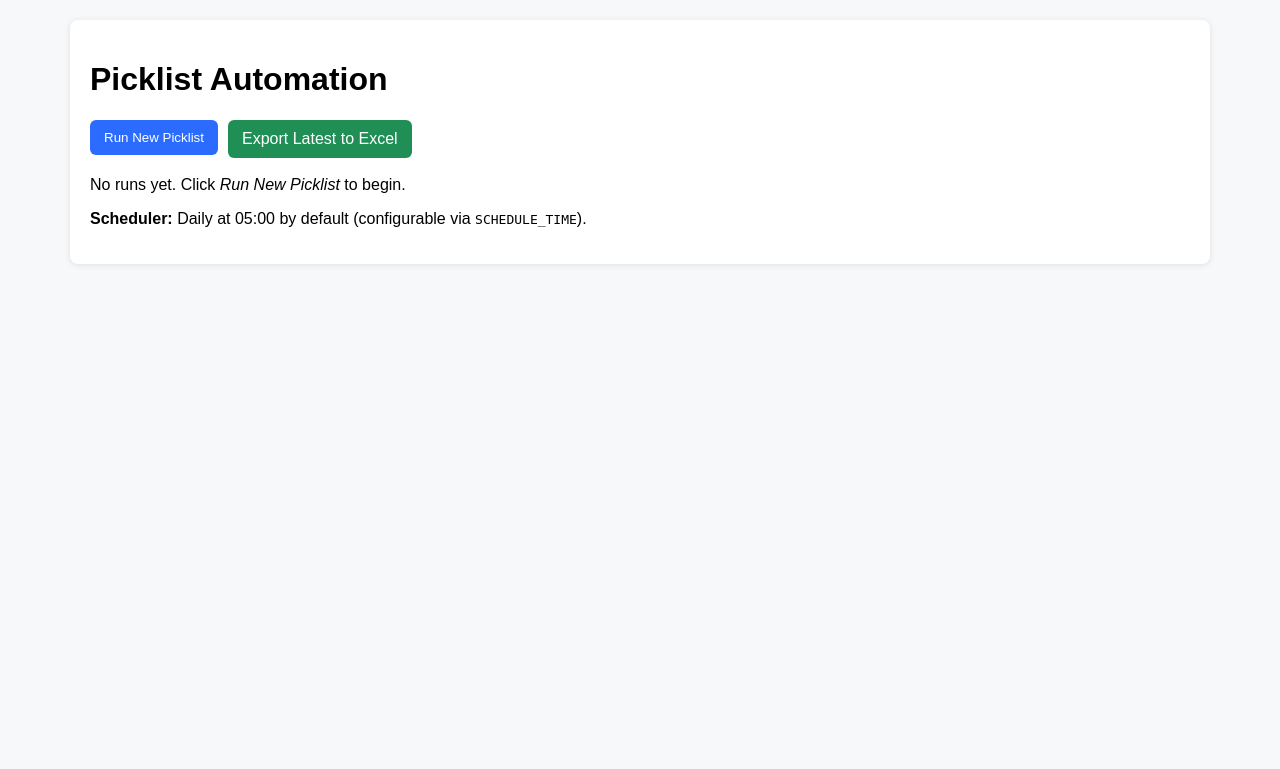
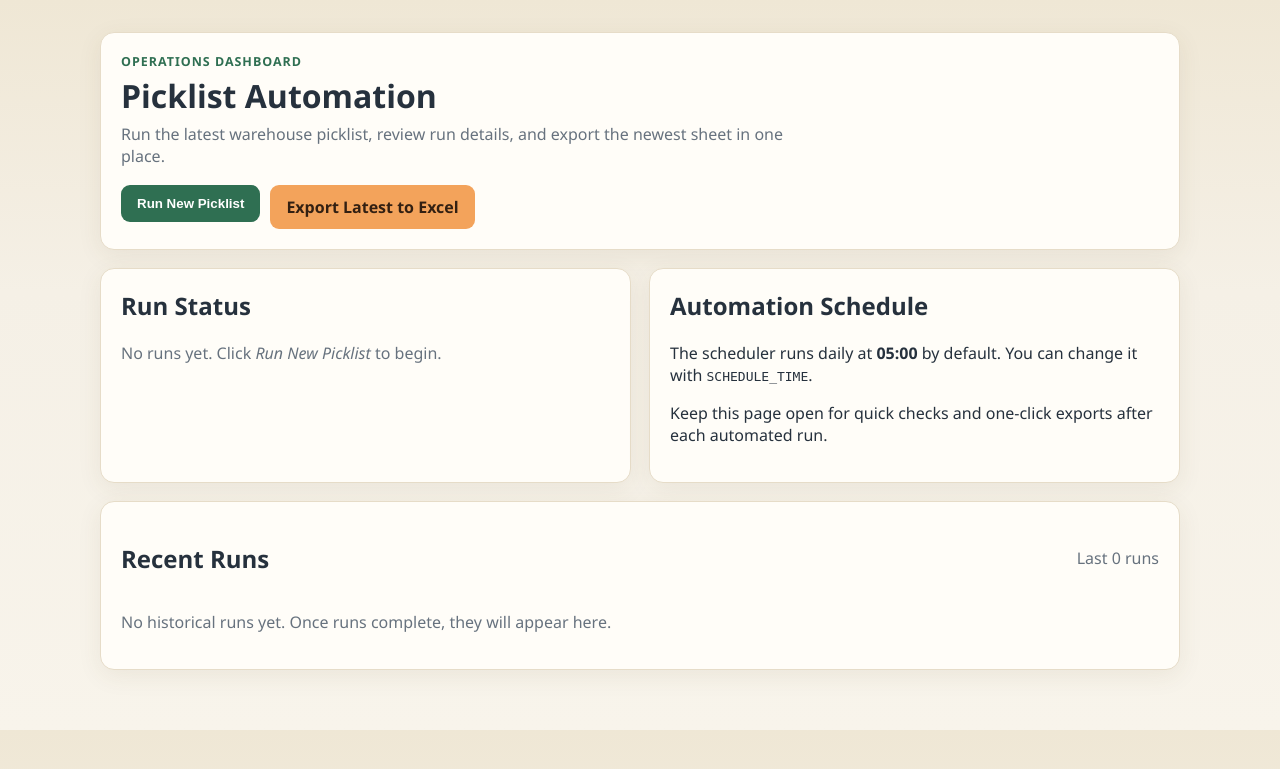
Before and after one commit to tylerwhitlock50/PicklistAutomation, a Flask app: template templates/index.html in a window 1280 px wide. Shown: the top 769 px of the page. Run offline with Flask 3, Linux system fonts and the light colour scheme; the template is opened without the code that fills it, so the values that code supplies are empty.

Commit message:
Add recent runs panel and sample picklist preview state

```diff
--- a/app.py
+++ b/app.py
@@ -209,6 +209,48 @@ def get_latest_run():
         return run, parsed_rows
 
 
+def get_recent_runs(limit: int = 10) -> list[sqlite3.Row]:
+    with get_sqlite_conn() as conn:
+        return conn.execute(
+            """
+            SELECT id, run_timestamp, status, row_count, error_message
+            FROM runs
+            ORDER BY id DESC
+            LIMIT ?
+            """,
+            (limit,),
+        ).fetchall()
+
+
+def get_dummy_picklist_rows() -> list[dict[str, str]]:
+    return [
+        {
+            "Order": "SO-10425",
+            "SKU": "LAMP-BASE-01",
+            "Description": "Desk Lamp Base",
+            "Location": "A1-03",
+            "Qty": "8",
+            "Priority": "High",
+        },
+        {
+            "Order": "SO-10426",
+            "SKU": "SHADE-IVY-08",
+            "Description": "Ivy Fabric Shade",
+            "Location": "B2-11",
+            "Qty": "4",
+            "Priority": "Medium",
+        },
+        {
+            "Order": "SO-10427",
+            "SKU": "BULB-WARM-60",
+            "Description": "Warm White Bulb 60W",
+            "Location": "C1-07",
+            "Qty": "12",
+            "Priority": "High",
+        },
+    ]
+
+
 def execute_picklist_run() -> Optional[Path]:
     try:
         df = fetch_picklist_from_mssql()
@@ -285,10 +327,22 @@ start_scheduler()
 @app.route("/")
 def index():
     latest_run, rows = get_latest_run()
+    using_dummy_data = False
+    if not rows:
+        rows = get_dummy_picklist_rows()
+        using_dummy_data = True
+
+    recent_runs = get_recent_runs()
     columns = list(rows[0].keys()) if rows else []
     next_run = get_next_scheduled_run()
     return render_template(
-        "index.html", latest_run=latest_run, rows=rows, columns=columns, next_run=next_run
+        "index.html",
+        latest_run=latest_run,
+        rows=rows,
+        columns=columns,
+        next_run=next_run,
+        recent_runs=recent_runs,
+        using_dummy_data=using_dummy_data,
     )
 
 
--- a/static/styles.css
+++ b/static/styles.css
@@ -1,58 +1,212 @@
+:root {
+  --bg: #f5f0e6;
+  --panel: #fffdf8;
+  --ink: #26313d;
+  --muted: #67727e;
+  --line: #e6dcc8;
+  --primary: #2f6f52;
+  --primary-hover: #275d45;
+  --secondary: #f3a35b;
+  --secondary-hover: #e5954e;
+  --success-bg: #dff2e7;
+  --error-bg: #fde4df;
+}
+
+* {
+  box-sizing: border-box;
+}
+
 body {
-  font-family: Arial, sans-serif;
   margin: 0;
-  background: #f7f8fa;
+  font-family: "Avenir Next", "Segoe UI", Arial, sans-serif;
+  color: var(--ink);
+  background: linear-gradient(180deg, #efe7d5 0%, var(--bg) 40%, #f8f4eb 100%);
 }
-.container {
-  max-width: 1100px;
-  margin: 20px auto;
-  background: #fff;
-  border-radius: 8px;
+
+.page-shell {
+  max-width: 1120px;
+  margin: 32px auto;
+  padding: 0 20px 28px;
+  display: grid;
+  gap: 18px;
+}
+
+.card {
+  background: var(--panel);
+  border: 1px solid var(--line);
+  border-radius: 14px;
   padding: 20px;
-  box-shadow: 0 1px 6px rgba(0, 0, 0, 0.1);
+  box-shadow: 0 6px 24px rgba(95, 75, 40, 0.08);
 }
+
+.hero h1 {
+  margin: 4px 0 6px;
+  font-size: 2rem;
+}
+
+.eyebrow {
+  margin: 0;
+  color: var(--primary);
+  font-size: 0.78rem;
+  letter-spacing: 0.08em;
+  font-weight: 700;
+  text-transform: uppercase;
+}
+
+.hero-copy {
+  margin: 0;
+  color: var(--muted);
+  max-width: 680px;
+}
+
 .actions {
   display: flex;
+  flex-wrap: wrap;
   gap: 10px;
-  margin: 12px 0 18px;
+  margin-top: 18px;
 }
+
 button,
 .button {
-  border: none;
-  background: #2b6cff;
-  color: white;
+  border: 0;
+  background: var(--primary);
+  color: #fff;
   text-decoration: none;
-  padding: 10px 14px;
-  border-radius: 6px;
+  padding: 11px 16px;
+  border-radius: 9px;
   cursor: pointer;
+  font-weight: 700;
+  transition: background-color 0.2s ease;
 }
+
+button:hover,
+.button:hover {
+  background: var(--primary-hover);
+}
+
 .button.secondary {
-  background: #1f8f56;
+  background: var(--secondary);
+  color: #332012;
 }
+
+.button.secondary:hover {
+  background: var(--secondary-hover);
+}
+
+.alerts {
+  display: grid;
+  gap: 8px;
+}
+
 .flash {
-  margin: 8px 0;
-  padding: 10px;
-  border-radius: 6px;
+  padding: 11px 12px;
+  border-radius: 9px;
+  border: 1px solid transparent;
 }
+
 .flash.success {
-  background: #d7f7e0;
+  background: var(--success-bg);
+  border-color: #b8ddc8;
 }
+
 .flash.error {
-  background: #fde0e0;
+  background: var(--error-bg);
+  border-color: #f3b7ab;
 }
+
+.status-grid {
+  display: grid;
+  gap: 18px;
+  grid-template-columns: repeat(auto-fit, minmax(280px, 1fr));
+}
+
+.status-card h2,
+.table-card h2 {
+  margin-top: 0;
+}
+
+dl {
+  margin: 0;
+  display: grid;
+  gap: 12px;
+}
+
+dl div {
+  border-bottom: 1px dashed var(--line);
+  padding-bottom: 10px;
+}
+
+dt {
+  font-size: 0.8rem;
+  font-weight: 700;
+  color: var(--muted);
+  text-transform: uppercase;
+  letter-spacing: 0.04em;
+}
+
+dd {
+  margin: 5px 0 0;
+}
+
+.pill {
+  width: fit-content;
+  padding: 4px 9px;
+  border-radius: 999px;
+  font-weight: 700;
+  text-transform: capitalize;
+}
+
+.pill.success {
+  background: #d7ecdf;
+  color: #1d5b3f;
+}
+
+.pill.failed {
+  background: #f7d8d1;
+  color: #983a2f;
+}
+
+.error-text {
+  color: #a03c30;
+  font-weight: 600;
+}
+
+.empty-state {
+  color: var(--muted);
+}
+
+.table-header {
+  display: flex;
+  justify-content: space-between;
+  align-items: center;
+}
+
+.table-header p {
+  color: var(--muted);
+  margin: 0;
+}
+
 .table-wrap {
   overflow-x: auto;
 }
+
 table {
   width: 100%;
   border-collapse: collapse;
+  margin-top: 10px;
+  font-size: 0.95rem;
 }
+
 th,
 td {
-  border: 1px solid #ddd;
-  padding: 8px;
+  border-bottom: 1px solid #eee4d2;
+  padding: 10px 8px;
   text-align: left;
 }
+
 th {
-  background: #f0f3fa;
+  background: #f7f0e2;
+  color: #4f5c67;
+  position: sticky;
+  top: 0;
 }
--- a/templates/index.html
+++ b/templates/index.html
@@ -7,8 +7,13 @@
     <link rel="stylesheet" href="{{ url_for('static', filename='styles.css') }}" />
   </head>
   <body>
-    <main class="container">
+    <main class="page-shell">
+      <section class="hero card">
+        <p class="eyebrow">Operations Dashboard</p>
         <h1>Picklist Automation</h1>
+        <p class="hero-copy">
+          Run the latest warehouse picklist, review run details, and export the newest sheet in one place.
+        </p>
 
         <section class="actions">
           <form method="post" action="{{ url_for('run_picklist') }}">
@@ -16,10 +21,11 @@
           </form>
           <a class="button secondary" href="{{ url_for('export_latest') }}">Export Latest to Excel</a>
         </section>
+      </section>
 
       {% with messages = get_flashed_messages(with_categories=true) %}
       {% if messages %}
-      <section>
+      <section class="alerts">
         {% for category, message in messages %}
         <div class="flash {{ category }}">{{ message }}</div>
         {% endfor %}
@@ -27,27 +33,103 @@
       {% endif %}
       {% endwith %}
 
-      <section class="meta">
+      <section class="status-grid">
+        <article class="card status-card">
+          <h2>Run Status</h2>
           {% if latest_run %}
-        <p><strong>Latest Run ID:</strong> {{ latest_run['id'] }}</p>
-        <p><strong>Status:</strong> {{ latest_run['status'] }}</p>
-        <p><strong>Rows:</strong> {{ latest_run['row_count'] }}</p>
-        <p><strong>Run Time (UTC):</strong> {{ latest_run['run_timestamp'] }}</p>
+          <dl>
+            <div>
+              <dt>Latest Run ID</dt>
+              <dd>#{{ latest_run['id'] }}</dd>
+            </div>
+            <div>
+              <dt>Status</dt>
+              <dd class="pill {{ latest_run['status'] }}">{{ latest_run['status'] }}</dd>
+            </div>
+            <div>
+              <dt>Rows</dt>
+              <dd>{{ latest_run['row_count'] }}</dd>
+            </div>
+            <div>
+              <dt>Run Time (UTC)</dt>
+              <dd>{{ latest_run['run_timestamp'] }}</dd>
+            </div>
             {% if next_run %}
-        <p><strong>Next Scheduled Run:</strong> {{ next_run }}</p>
+            <div>
+              <dt>Next Scheduled Run</dt>
+              <dd>{{ next_run }}</dd>
+            </div>
             {% endif %}
             {% if latest_run['error_message'] %}
-        <p><strong>Error:</strong> {{ latest_run['error_message'] }}</p>
+            <div>
+              <dt>Error</dt>
+              <dd class="error-text">{{ latest_run['error_message'] }}</dd>
+            </div>
             {% endif %}
+          </dl>
           {% else %}
-        <p>No runs yet. Click <em>Run New Picklist</em> to begin.</p>
+          <p class="empty-state">No runs yet. Click <em>Run New Picklist</em> to begin.</p>
           {% endif %}
-        <p><strong>Scheduler:</strong> Daily at 05:00 by default (configurable via <code>SCHEDULE_TIME</code>).</p>
+        </article>
+
+        <article class="card status-card">
+          <h2>Automation Schedule</h2>
+          <p>
+            The scheduler runs daily at <strong>05:00</strong> by default. You can change it with
+            <code>SCHEDULE_TIME</code>.
+          </p>
+          <p>
+            Keep this page open for quick checks and one-click exports after each automated run.
+          </p>
+        </article>
+      </section>
+
+      <section class="card">
+        <div class="table-header">
+          <h2>Recent Runs</h2>
+          <p>Last {{ recent_runs|length }} runs</p>
+        </div>
+        {% if recent_runs %}
+        <div class="table-wrap">
+          <table>
+            <thead>
+              <tr>
+                <th>Run ID</th>
+                <th>Status</th>
+                <th>Rows</th>
+                <th>Run Time (UTC)</th>
+                <th>Error</th>
+              </tr>
+            </thead>
+            <tbody>
+              {% for run in recent_runs %}
+              <tr>
+                <td>#{{ run['id'] }}</td>
+                <td><span class="pill {{ run['status'] }}">{{ run['status'] }}</span></td>
+                <td>{{ run['row_count'] }}</td>
+                <td>{{ run['run_timestamp'] }}</td>
+                <td>{{ run['error_message'] or '-' }}</td>
+              </tr>
+              {% endfor %}
+            </tbody>
+          </table>
+        </div>
+        {% else %}
+        <p class="empty-state">No historical runs yet. Once runs complete, they will appear here.</p>
+        {% endif %}
       </section>
 
       {% if rows %}
-      <section>
+      <section class="card table-card">
+        <div class="table-header">
           <h2>Current Picklist</h2>
+          <p>{{ rows|length }} records{% if using_dummy_data %} (sample data){% endif %}</p>
+        </div>
+        {% if using_dummy_data %}
+        <p class="empty-state">
+          No picklist data has been generated yet. Showing sample rows to preview the layout.
+        </p>
+        {% endif %}
         <div class="table-wrap">
           <table>
             <thead>
```
Lines whose indentation alone changed are shown as unchanged.
